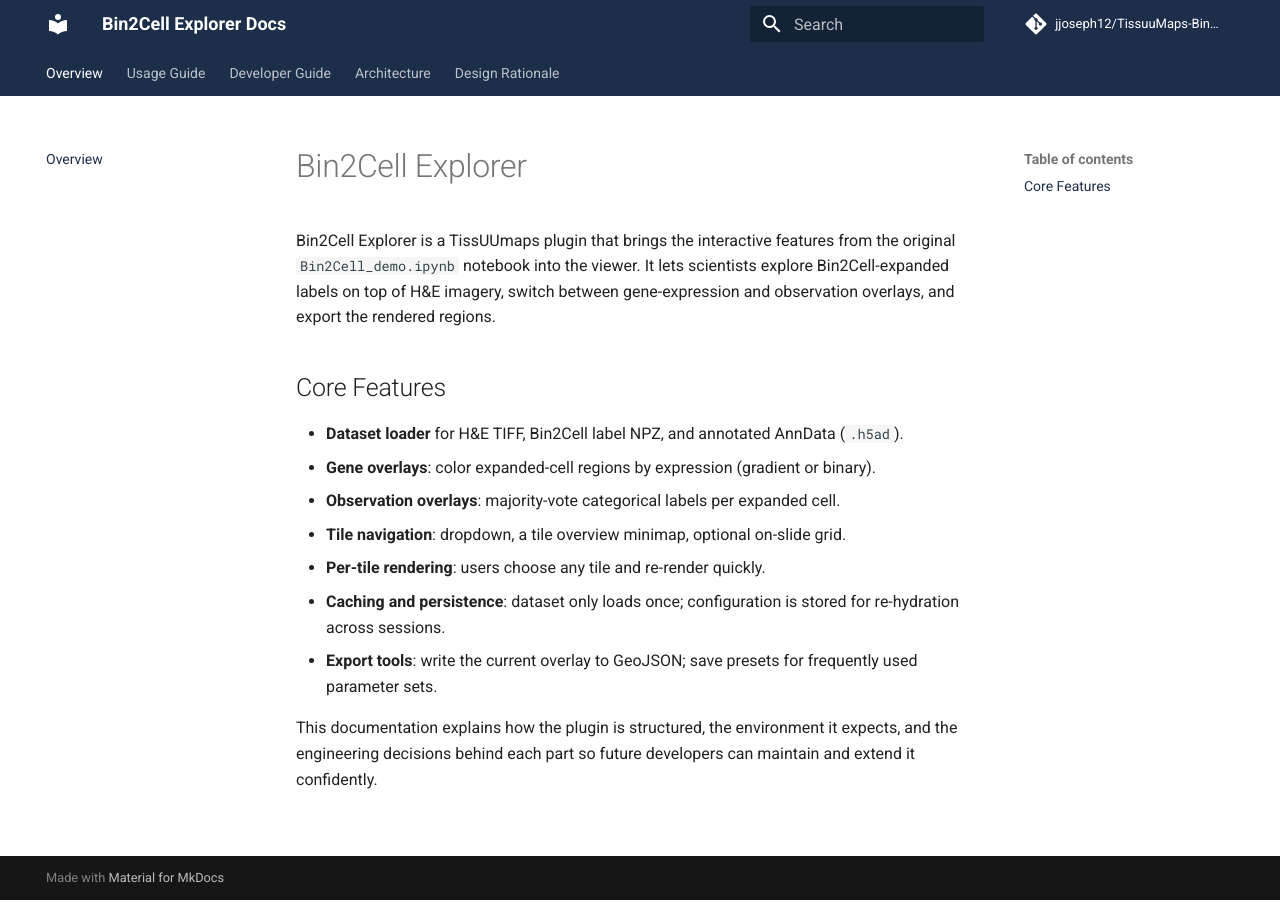
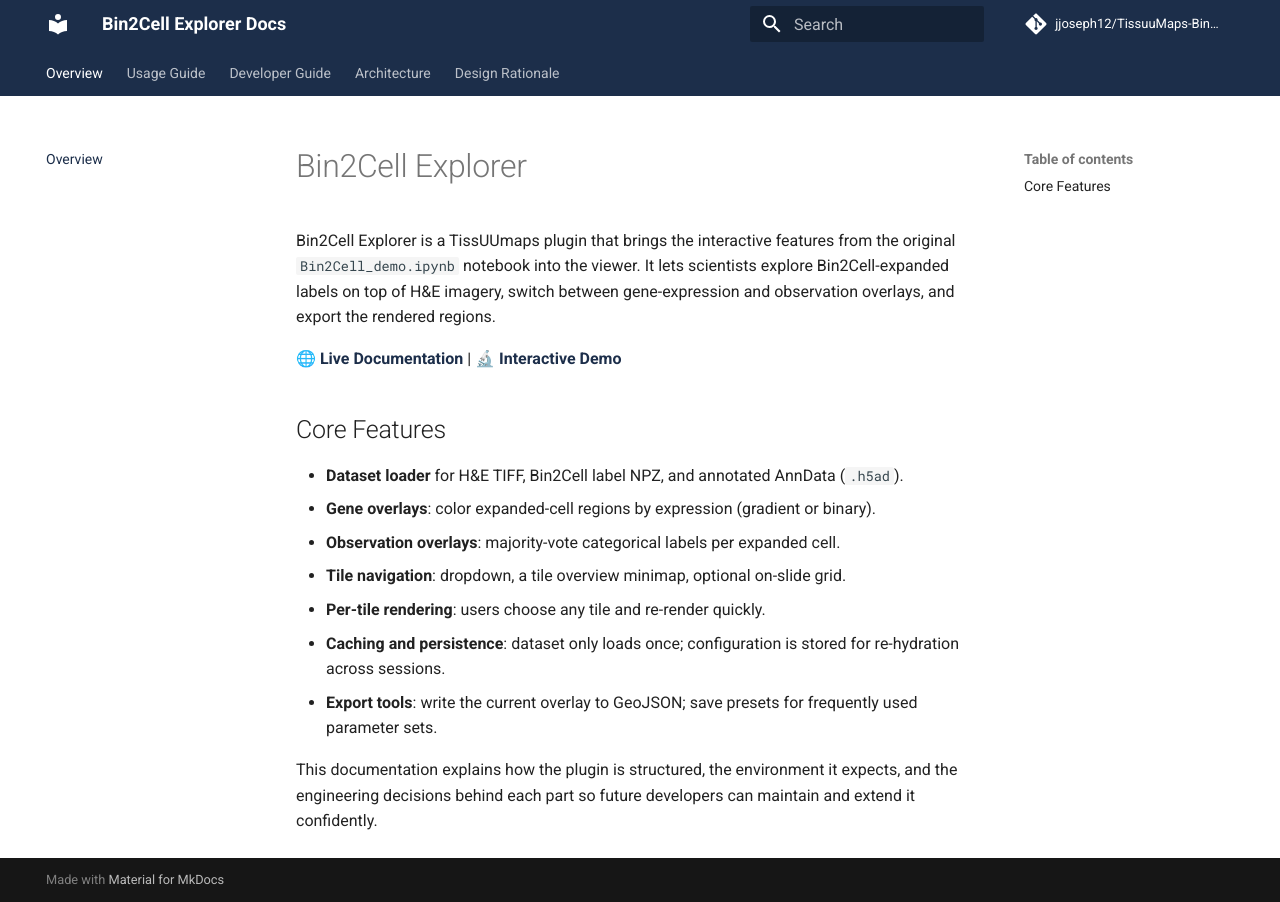
Before and after one commit to jjoseph12/TissuuMaps-Bin2Cell-Visualization-, an MkDocs documentation site: the page built from docs/index.md, in a window 1280 px wide. Built offline with MkDocs 1.6.1 and Material for MkDocs 9.7.7, drawn with Linux system fonts in a browser that asks for light colours; comment, search, counter and statistics services are not loaded.

Commit message:
Trigger GitHub Pages deployment with documentation links

```diff
--- a/docs/index.md
+++ b/docs/index.md
@@ -1,6 +1,8 @@
 # Bin2Cell Explorer
 
 Bin2Cell Explorer is a TissUUmaps plugin that brings the interactive features from the original `Bin2Cell_demo.ipynb` notebook into the viewer. It lets scientists explore Bin2Cell-expanded labels on top of H&E imagery, switch between gene-expression and observation overlays, and export the rendered regions.
+
+🌐 **[Live Documentation](https://jjoseph12.github.io/TissuuMaps-Bin2Cell-Visualization-/)** | 🔬 **[Interactive Demo](https://github.com/jjoseph12/TissuuMaps-Bin2Cell-Visualization-/blob/main/plugins/Bin2Cell_demo.ipynb)**
 
 ## Core Features
 
```
